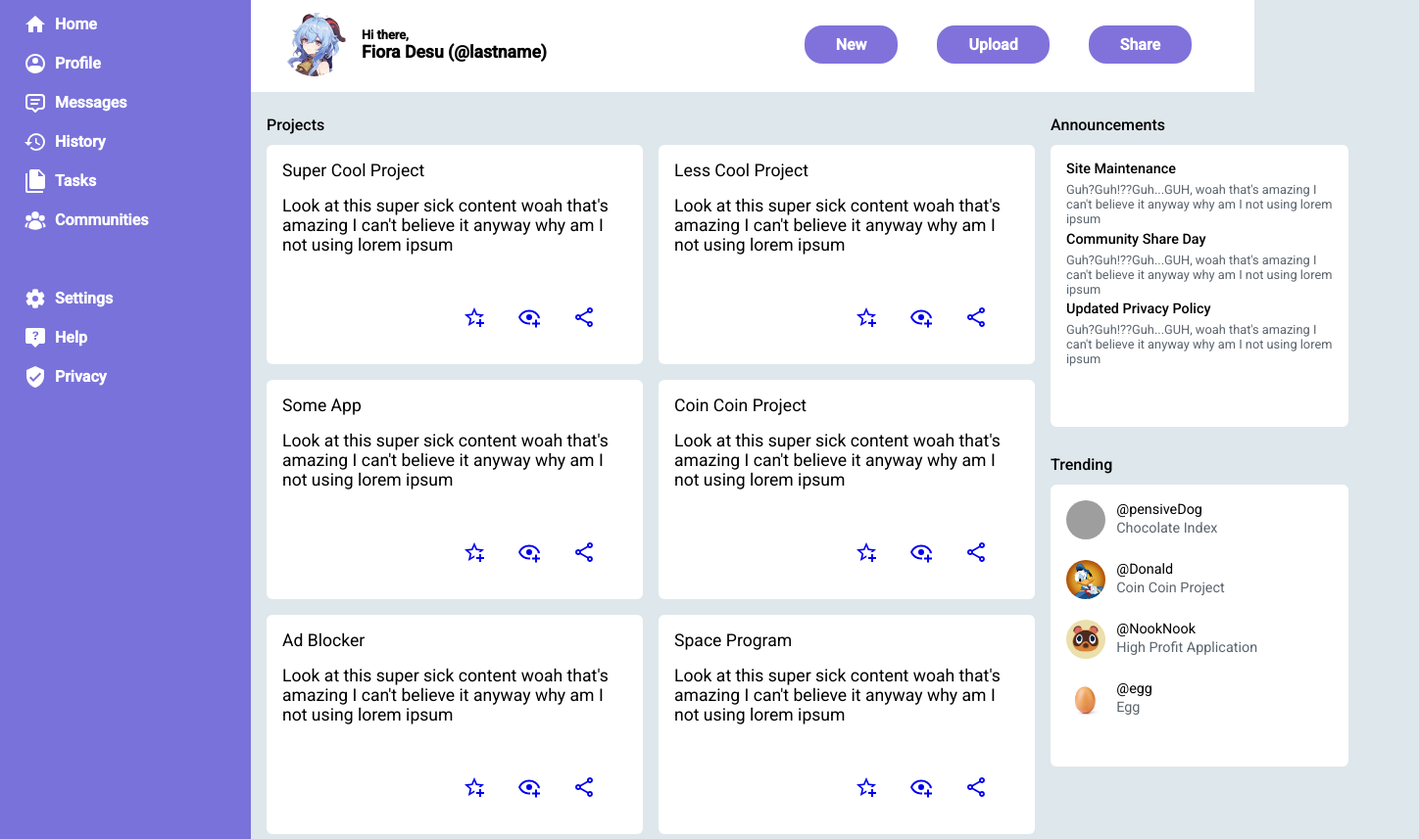
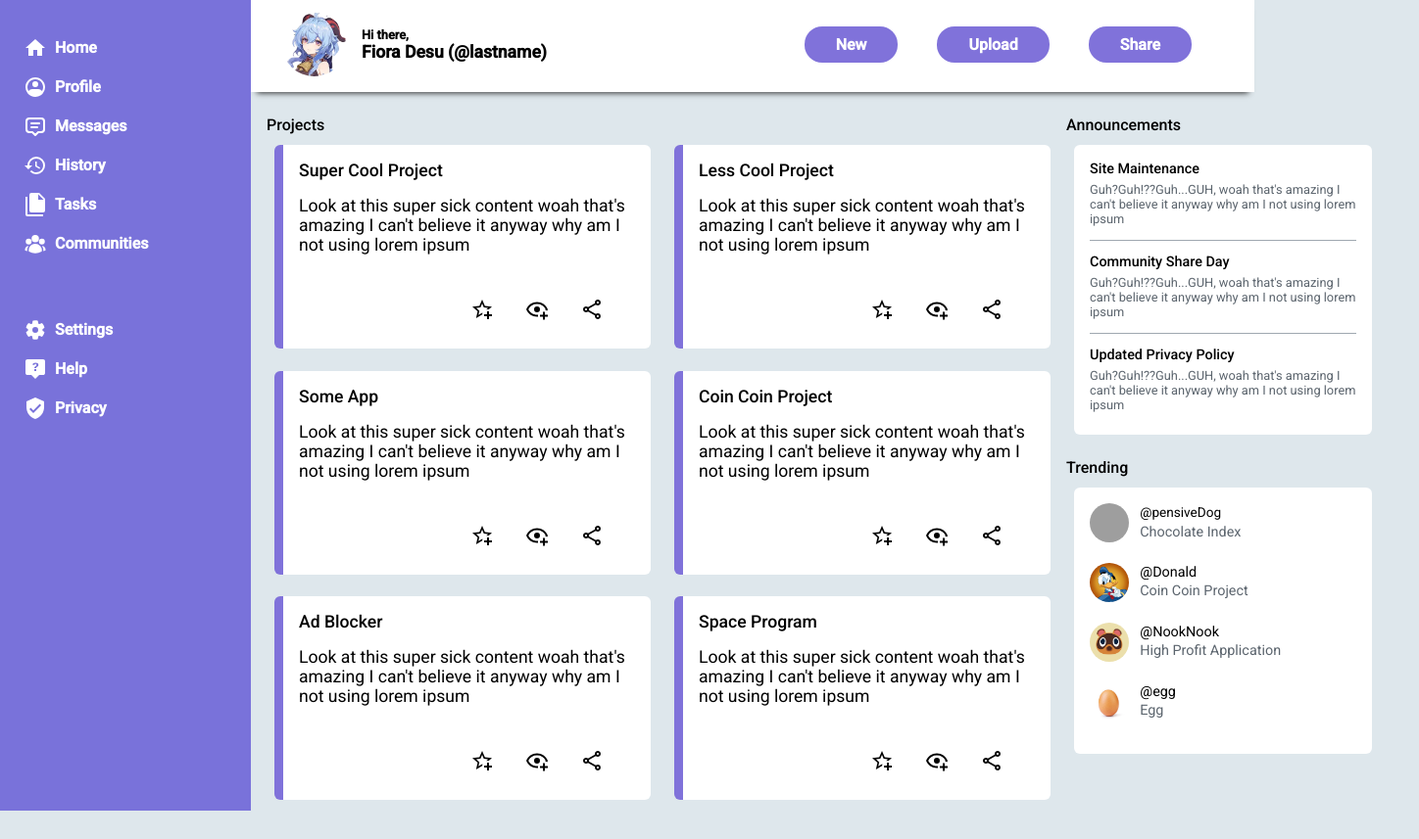
Before and after one commit to meifi-moogle/dashboard-interface, a plain HTML site: page index.html in a window 1280 px wide. Shown: the part 75-932 px from the top of the page at 98% size, 1448 px wide, since content can reach past the window. After the commit the page ends 903 px from the top, so only its background shows below. Drawn offline with Linux system fonts and the light colour scheme; grey boxes are pictures that could not be loaded.

Commit message:
Add font-sizes, font-weights and cards sizing adjustments

```diff
--- a/index.html
+++ b/index.html
@@ -57,7 +57,7 @@
         <div class="sidebar">
 
             <div class="logo flex-group">
-                <svg class="dashboard-icon" xmlns="http://www.w3.org/2000/svg" width="24" height="24"
+                <svg class="dashboard-icon" xmlns="http://www.w3.org/2000/svg" width="40" height="40"
                     viewBox="0 0 24 24">
                     <path fill="currentColor" d="M13 9V3h8v6h-8ZM3 13V3h8v10H3Zm10 8V11h8v10h-8ZM3 21v-6h8v6H3Z" />
                 </svg>
@@ -185,7 +185,7 @@
             <div class="cards">
                 <div class="projects-announcements-titles">Projects</div>
 
-                <div class="card">
+                <div class="card strip">
 
                     <div class="title">Super Cool Project</div>
 
@@ -225,7 +225,7 @@
                     </div>
                 </div>
 
-                <div class="card">
+                <div class="card strip">
                     <div class="title">Less Cool Project</div>
 
                     <p>Look at this super sick content woah that's amazing I can't believe it anyway why am I not
@@ -264,7 +264,7 @@
                     </div>
                 </div>
 
-                <div class="card">
+                <div class="card strip">
                     <div class="title">Some App</div>
 
                     <p>Look at this super sick content woah that's amazing I can't believe it anyway why am I not
@@ -303,7 +303,7 @@
                     </div>
                 </div>
 
-                <div class="card">
+                <div class="card strip">
                     <div class="title">Coin Coin Project</div>
 
                     <p>Look at this super sick content woah that's amazing I can't believe it anyway why am I not
@@ -342,7 +342,7 @@
                     </div>
                 </div>
 
-                <div class="card">
+                <div class="card strip">
                     <div class="title">Ad Blocker</div>
 
                     <p>Look at this super sick content woah that's amazing I can't believe it anyway why am I not
@@ -381,7 +381,7 @@
                     </div>
                 </div>
 
-                <div class="card">
+                <div class="card strip">
                     <div class="title">Space Program</div>
 
                     <p>Look at this super sick content woah that's amazing I can't believe it anyway why am I not
@@ -431,12 +431,16 @@
                     <div class="card card-long announcements">
 
                         <div class="sub-title">Site Maintenance</div>
-                        <p>Guh?Guh!??Guh...GUH, woah that's amazing I can't believe it anyway why am I not using lorem
+                        <p class="bottom-line">Guh?Guh!??Guh...GUH, woah that's amazing I can't believe it anyway why am I not using lorem
                             ipsum</p>
 
+                            <!-- <div class="bottom-line"></div> -->
+
                         <div class="sub-title">Community Share Day</div>
-                        <p>Guh?Guh!??Guh...GUH, woah that's amazing I can't believe it anyway why am I not using lorem
+                        <p class="bottom-line">Guh?Guh!??Guh...GUH, woah that's amazing I can't believe it anyway why am I not using lorem
                             ipsum</p>
+
+                            <!-- <div class="bottom-line"></div> -->
 
                         <div class="sub-title">Updated Privacy Policy</div>
                         <p>Guh?Guh!??Guh...GUH, woah that's amazing I can't believe it anyway why am I not using lorem
@@ -453,7 +457,7 @@
                             <div class="profile-container">
                                 <img class="trending-pfp" src="./profile-pictures/sad-dog_matthew-henry-unsplash.jpg">
                                 <div class="profile-info">
-                                    <div><span>@</span>pensiveDog</div>
+                                    <div class="small-name"><span>@</span>pensiveDog</div>
                                     <p>Chocolate Index</p>
                                 </div>
                             </div>
--- a/style.css
+++ b/style.css
@@ -19,6 +19,7 @@
     --color-purple-secondary: #7972da;
     --color-black: #2e2e2e;
     --color-gray: rgb(222, 231, 236);
+    --color-clear-text: rgb(92, 101, 110);
   }
 
   body {
@@ -37,6 +38,7 @@
   }
   .nav {
     grid-column: 2 / 3;
+    box-shadow: 0 7px 6px -6px var(--color-black);
   }
   .nav .welcome-msg {
     font-size: .8rem;
@@ -71,7 +73,7 @@
 
     display: flex;
     flex-direction: column;
-    gap: 2.5rem;
+    gap: 3rem;
     line-height: 2.5rem;
   }
   .flex-group {
@@ -79,6 +81,10 @@
     align-items: center;
     gap: .5rem;
     margin-left: 1.5rem;
+  }
+  .logo {
+    font-size: 1.3rem;
+    margin-top: 1rem;
   }
 
   .cards-container {
@@ -103,23 +109,28 @@
   }
 
   .card {
-    /* width: 22rem;
-    height: 12rem; */
     font-size: 1.1rem;
+    /* width: 24rem;
+    height: 14rem; */
     width: 24rem;
-    height: 14rem;
+    height: 13rem;
+
     background-color: white;
     border-radius: 6px;
     padding: 16px;
-    /* margin: 0.5rem 1rem 1rem 1rem; */
-    margin: .7rem 0 .3rem 1rem;
+    /* margin: .7rem 0 .3rem 1rem; */
+    margin-block: .7rem;
+    margin-left: 1.5rem;
     display: flex;
     flex-direction: column;
     gap: 1rem;
   }
+  .strip {
+    border-left: 9px solid var(--color-purple-main);
+  }
 
   .card-links {
-    margin: auto 2rem 1rem auto;
+    margin: auto 2rem .5rem auto;
   }
 
   @media (width > 1600px) {
@@ -131,8 +142,7 @@
 
   .card-long {
     width: 19rem;
-    height: 18rem;
-
+    height: 18.5rem;
     gap: .3rem;
     margin-right: 3rem;
   }
@@ -142,14 +152,23 @@
   }
   .announcements p {
     font-size: .8rem;
+    margin-bottom: .5rem;
   }
-
+  .bottom-line {
+    border-bottom: 1px solid rgb(159, 168, 176);
+    padding-bottom: .9rem;
+  }
 
 
 
   .trending {
     font-size: .9rem;
     line-height: 1.2rem;
+    height: 17rem;
+  }
+
+  .small-name {
+    font-size: 0.850rem;
   }
   .profile-container {
     display: flex;
@@ -202,7 +221,7 @@
     color: white;
     background-color: var(--color-purple-main);
     /* font-weight: 600; */
-    padding: 10px 32px;
+    padding: 9px 32px;
     border-style: none;
     border-radius: 18px;
   }
@@ -219,21 +238,9 @@
     gap: 2.5rem;
   }
 
-  .card-links ul {
-    display: flex;
-    gap: 2rem;
-  }
-
-  a {
-    text-decoration: none;
-  }
-  ul {
-    list-style: none;
-  }
   .search-icon, .bell-icon {
     font-size: 22px;
   }
-
   .header-pfp, .card-long img {
     border-radius: 50%;
     width: 40px;
@@ -246,8 +253,8 @@
   }
 
   .right-cards {
-    display: flex;
-    flex-direction: column;
+    /* display: flex;
+    flex-direction: column; */
   }
 
 
@@ -255,11 +262,24 @@
   .header, .nav, .sidebar {
     font-weight: 600;
   }
-  .projects-announcements-titles, .sub-title {
+  .projects-announcements-titles, .sub-title, .title {
     font-weight: 500;
   }
+  .announcements p, .profile-info p {
+    color: var(--color-clear-text);
+  }
 
+  .card-links ul {
+    display: flex;
+    gap: 2rem;
+  }
+  .card-links a {
+    color: black;
+  }
 
-  .announcements p, .profile-info p {
-    color: rgb(92, 101, 110);
+  a {
+    text-decoration: none;
   }
+  ul {
+    list-style: none;
+  }
```
